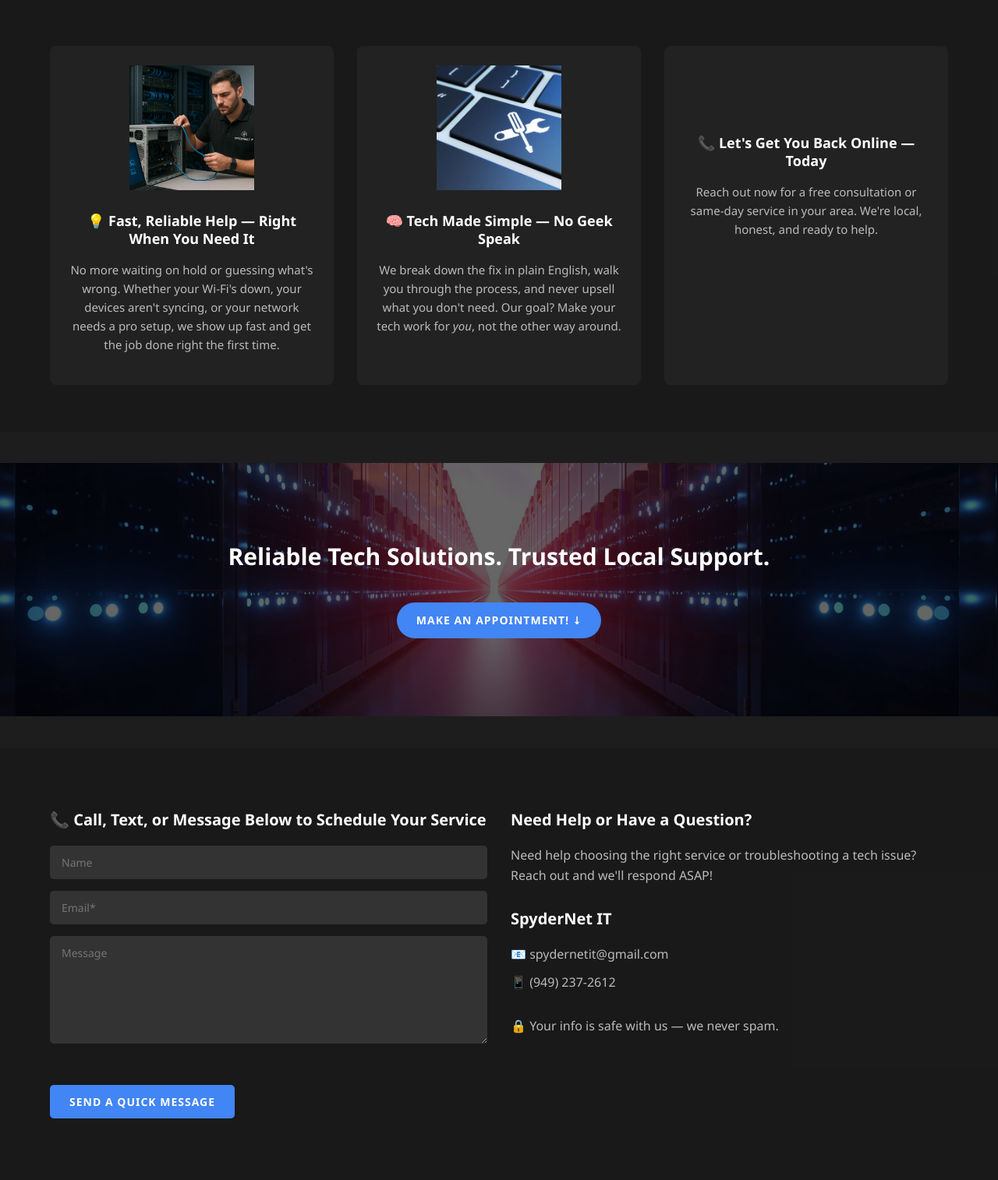
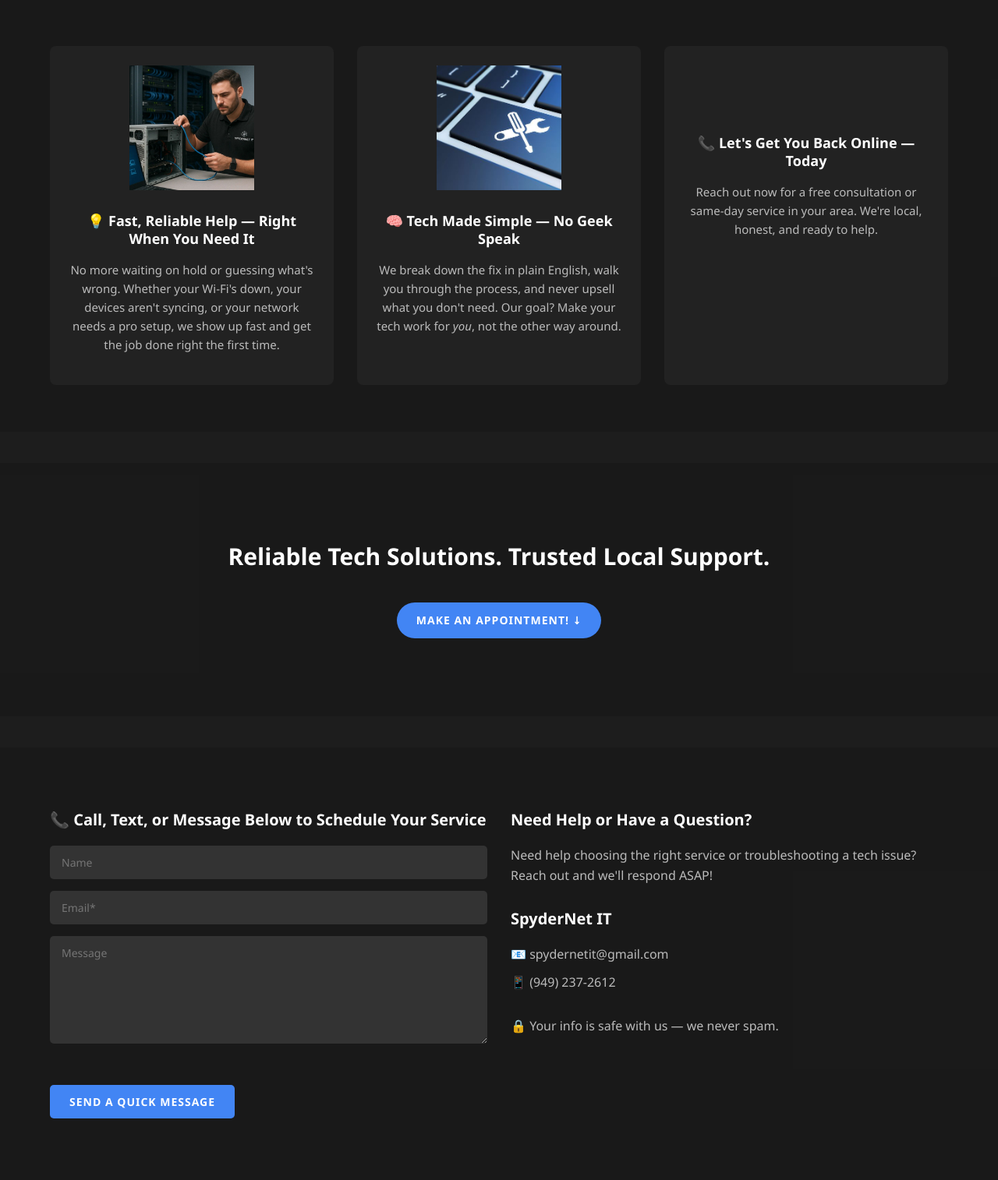
Before and after one commit to octagonn/octagonn, a PHP site: page / in a window 1280 px wide. Shown: the part 662-2176 px from the top of the page at 78% size. Run offline with PHP 8.4, Linux system fonts and the light colour scheme; some libraries are stand-ins or nearby versions; grey boxes are pictures that could not be loaded.

Commit message:
remove datacenter image

```diff
--- a/css/style.css
+++ b/css/style.css
@@ -354,12 +354,14 @@ nav ul li a:hover:before, nav ul li a.active:before {
 
 /* Second CTA Section */
 .second-cta {
-    background-image: linear-gradient(rgba(0, 0, 0, 0.6), rgba(0, 0, 0, 0.6)), url('../img/datacenter-bg.png');
+    background: rgba(26, 26, 26, 0.8);
     background-size: cover;
     background-position: center;
     text-align: center;
     padding: 80px 0;
     margin: 40px 0;
+    position: relative;
+    z-index: 1 !important;
 }
 
 .second-cta h2 {
```
